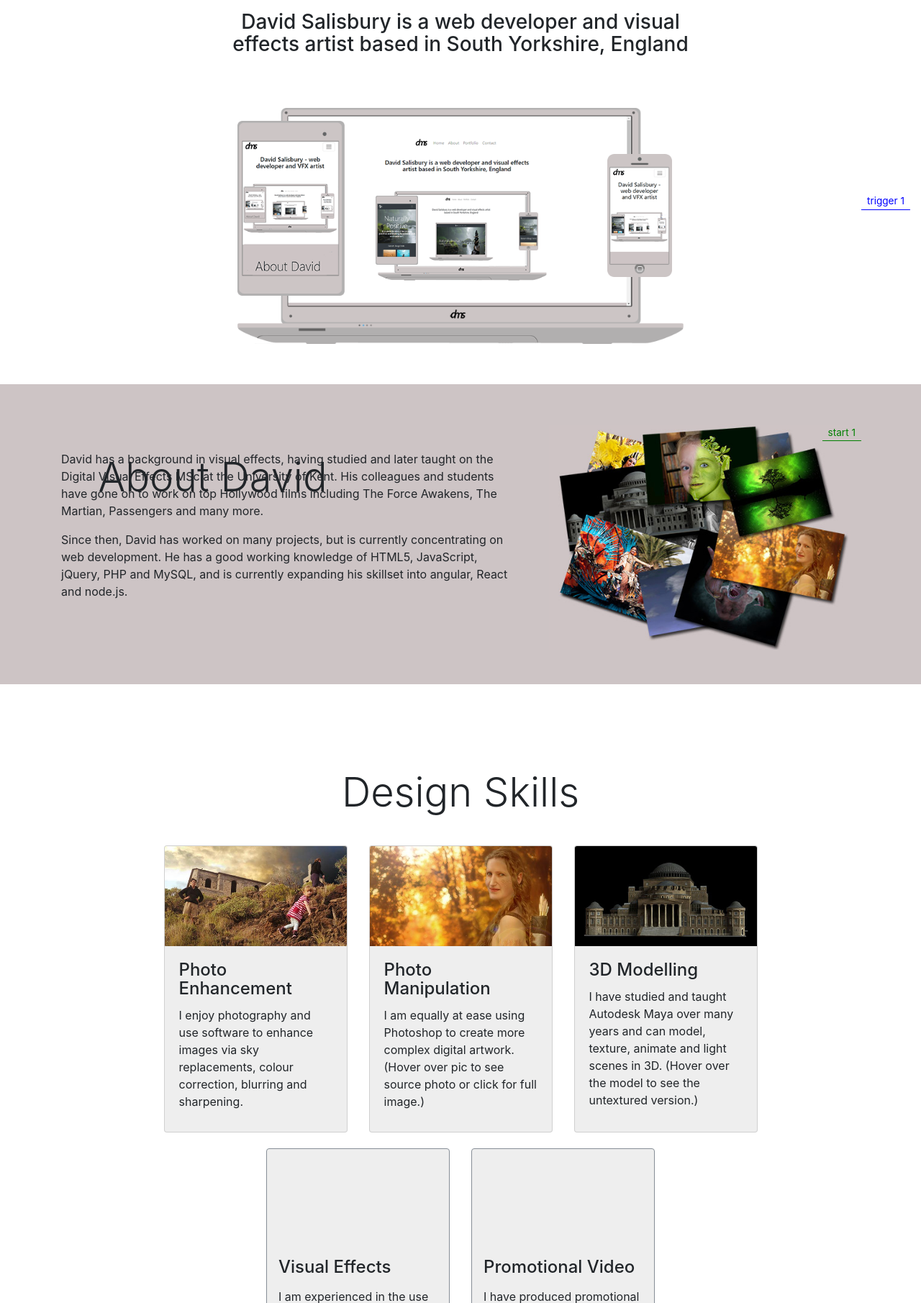
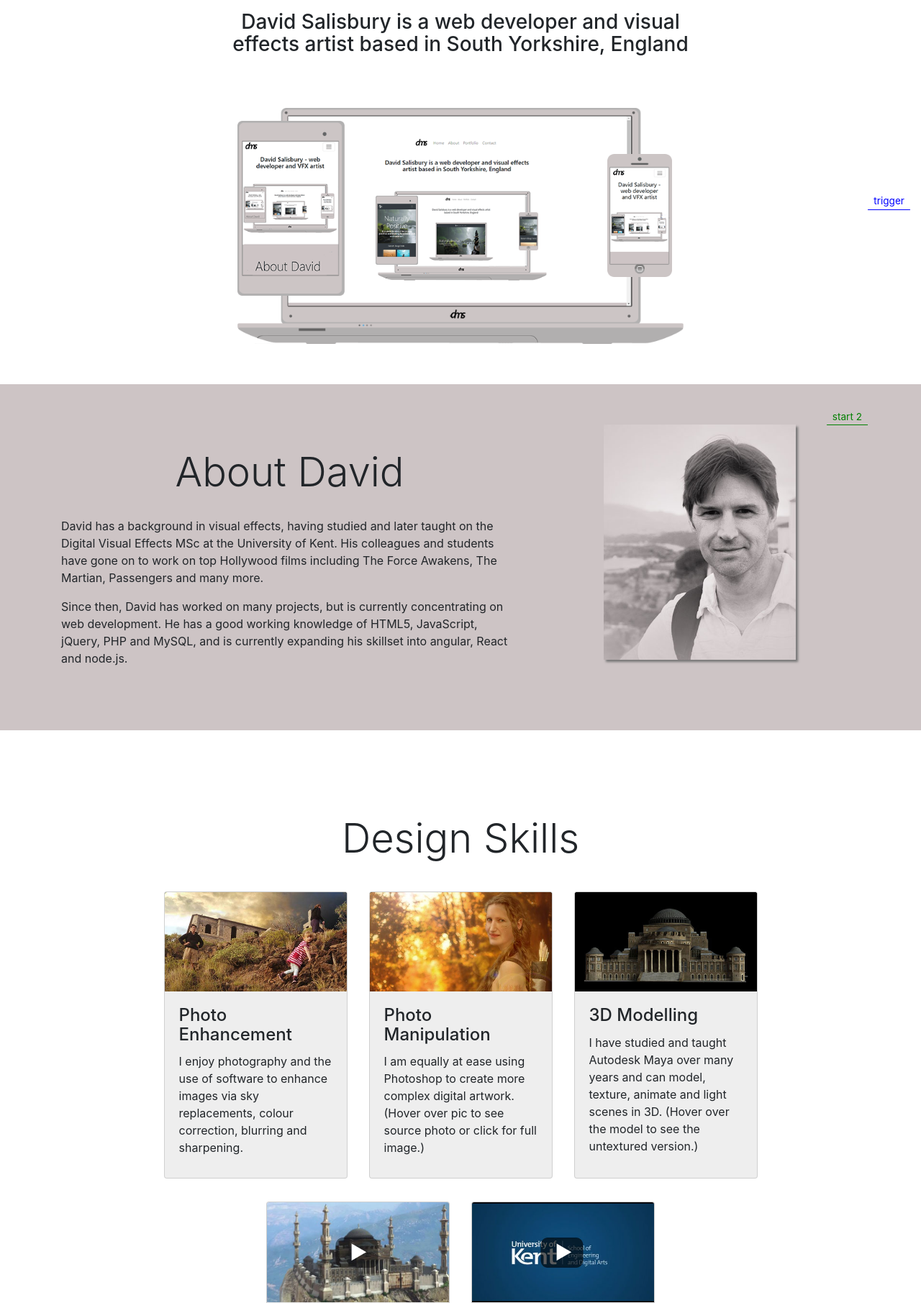
Before and after one commit to DigitalDoughnut/LHS_Website, a PHP site: page / in a window 1280 px wide. Shown: the part 109-1920 px from the top of the page at 72% size. Run offline with PHP 8.4, Linux system fonts and the light colour scheme; grey boxes are pictures that could not be loaded.

Commit message:
Contact form, removed scrolling trigger indicators

```diff
--- a/index.html
+++ b/index.html
@@ -53,7 +53,7 @@
   </nav>
 
 
-  <div class="container padmar" style="height: 100%">
+  <div class="container padmar">
     <div class="row pb-5 pt-3">
       <div class="col-10 col-md-7 mx-auto text-center padmar">
         <h3 id="introText1">David Salisbury is a web developer and visual effects artist based in South Yorkshire, England</h3>
@@ -80,7 +80,7 @@
 
         <div class="col-md-6 col-lg-7 py-4">
           <div class="text-center">
-            <h4 id="dcTrigger" class="my-3 display-4">About David</h4>
+            <h4 class="my-3 display-4">About David</h4>
           </div>
           <p class="pt-3">David has a background in visual effects, having studied and later taught on the Digital Visual Effects MSc at
             the University of Kent. His colleagues and students have gone on to work on top Hollywood films including The
@@ -90,11 +90,11 @@
             React and node.js.
           </p>
         </div>
-        <div id="collageGParent" class="col-md-6 col-lg-5 pt-sm-5 pt-md-3 pt-lg-1 px-none">
-          <div id="collageParent">
-            <div id="nebularTrigger"></div>
-            <img id="collage" class="" src="img/collage.jpg" width="100%" alt="Collage of artwork">
-            <img id="designCode" class="" src="img/designCode.png" width="100%" alt="Design and code">
+        <div id="davidGParent" class="col-md-6 col-lg-5 pt-sm-5 pt-md-3 pt-lg-1 px-none">
+          <div id="davidParent">
+            <div id="davidTrigger"></div>
+            <img id="davidBW" class="" src="img/DavidProfilePicBW.jpg" width="60%" alt="Photo of David Salisbury">
+            <img id="david" class="" src="img/DavidProfilePic.jpg" width="60%" alt="Photo of David Salisbury">
           </div>
         </div>
       </div>
@@ -114,7 +114,7 @@
             <img id="ThumbAlice" data-featherlight="img/Alice.jpg" class="card-img-top" src="img/AliceThumbWide.jpg" alt="">
             <div class="card-body">
               <h4 class="card-title">Photo Enhancement</h4>
-              <p class="card-text">I enjoy photography and use software to enhance images via sky replacements, colour correction, blurring and
+              <p class="card-text">I enjoy photography and the use of software to enhance images via sky replacements, colour correction, blurring and
                 sharpening.
               </p>
             </div>
@@ -124,7 +124,7 @@
 
         <div class="col-10 col-sm-8 col-md-4 col-lg-3 pb-2">
           <div class="card">
-            <img id="ThumbElf" data-featherlight="img/elfPic.jpg" class="card-img-top" src="img/ElfPicThumb.jpg" alt="Female Elf">
+            <img id="ThumbElf" data-featherlight="img/elfPic.jpg" class="card-img-top" src="img/elfPicThumb.jpg" alt="Female Elf">
             <div class="card-body">
               <h4 class="card-title">Photo Manipulation</h4>
               <p class="card-text">I am equally at ease using Photoshop to create more complex digital artwork. (Hover over pic to see
@@ -148,30 +148,30 @@
       <!--End of Row -->
 
       <div class="row py-md-3 justify-content-center">
-        <div class="col-10 col-sm-8 col-md-4 col-lg-3 mb-2">
-          <div class="border border-secondary rounded pb-3 mb-3" style="background-color: #EEE; min-height: 100%;">
-          <div class="embed-responsive embed-responsive-16by9">
-            <iframe width="560" height="315" src="https://www.youtube.com/embed/nqj4c1ND-CI" frameborder="0" allowfullscreen></iframe>
-          </div>
-          <h4 class="px-3 py-2">Visual Effects</h4>
-          <p class="px-3">I am experienced in the use of Maya, After Effects and Photoshop to produce video animation and VFX.
-             (Please watch on a high resolution.)
-          </p>
-        </div>
-        </div>
 
+          <div class="col-10 col-sm-8 col-md-4 col-lg-3 pb-2">
+              <div class="card">
+                <img id="thumb3DVid"  class="card-img-top" href="https://www.youtube.com/embed/nqj4c1ND-CI" data-featherlight="iframe" data-featherlight-iframe-allowfullscreen="true" data-featherlight-iframe-width="560" data-featherlight-iframe-height="315" src="img/vid3D.jpg" alt="3D model of mansion">
 
-          <div class="col-10 col-sm-8 col-md-4 col-lg-3 mb-2">
-              <div class="border border-secondary rounded pb-3 mb-3" style="background-color: #EEE; min-height: 100%;">
-            <div class="embed-responsive embed-responsive-16by9">
-                <iframe width="560" height="315" src="https://www.youtube.com/embed/z9EsIT-Fwgc" frameborder="0" allowfullscreen></iframe>
+                <div class="card-body">
+                  <h4 class="card-title">Visual Effects</h4>
+                  <p class="card-text">I am experienced in the use of Maya, After Effects and Photoshop to produce video animation and VFX.
+                      (Please watch on a high resolution.)</p>
+                </div>
+              </div>
             </div>
-            <h4 class="px-3 py-2">Promotional Video</h4>
-            <p class="px-3">I have produced promotional videos on commission, as well as filming a short documentary. (Unfortunately, as the films have since been updated, this low resolution version
-              is the only version left available.)
-            </p>
-          </div>
-          </div>
+
+            <div class="col-10 col-sm-8 col-md-4 col-lg-3 pb-2">
+                <div class="card">
+                  <img id="thumbPromoVid"  class="card-img-top" href="https://www.youtube.com/embed/z9EsIT-Fwgc" data-featherlight="iframe" data-featherlight-iframe-allowfullscreen="false" data-featherlight-iframe-width="560" data-featherlight-iframe-height="315" src="img/promoVid.jpg" alt="University of Kent promotional video titles">
+
+                  <div class="card-body">
+                    <h4 class="card-title">Promotional Video</h4>
+                    <p class="card-text">I have produced promotional videos on commission, as well as filming a short documentary. (This is a low resolution version).</p>
+                  </div>
+                </div>
+              </div>
+
         </div>
     </div>
 
@@ -202,25 +202,32 @@
       <div class="row py-5">
         <div class="col-md-8">
 
-          <form>
+          <form action="mail.php" method="POST">
               <div class="form-group">
                   <label for="inputName">Name</label>
-                  <input type="text" class="form-control" id="inputName" placeholder="Name">
+                  <input type="text" name="name" class="form-control" id="inputName" placeholder="Name">
               </div>
               <div class="form-group">
                 <label for="inputEmail">Email address</label>
-                <input type="email" class="form-control" id="inputEmail" aria-describedby="emailHelp" placeholder="Enter email">
-                <small id="emailHelp" class="form-text text-muted">I'll never share your email with anyone else.</small>
+                <input type="email" name="email" class="form-control" id="inputEmail" aria-describedby="emailHelp" placeholder="Enter email">
+                <small id="emailHelp" class="form-text text-muted">Your email will not be shared.</small>
               </div>
               <div class="form-group">
                   <label for="inputMessage">Message</label>
-                  <textarea class="form-control" id="inputMessage" placeholder="Type message"></textarea>
+                  <textarea class="form-control" name="message" id="inputMessage" placeholder="Type message"></textarea>
               </div>
-              <button type="submit" class="btn btn-primary">Submit</button>
+              <button type="submit" class="btn btn-primary">Send email</button>
             </form>
         </div>
         <div class="col-md-4">
-          <img class="my-3" style="max-width: 200px; width: 80%; border: 1px solid black; box-shadow: 3px 3px 3px #777;" src="img/DavidProfilePic.jpg" alt="Photo of David Salisbury">
+
+            <div id="collageGParent">
+                <div id="collageParent">
+                  <div id="nebularTrigger"></div>
+                  <img id="collage" class="" src="img/collage.jpg" width="100%" alt="Collage of artwork">
+                  <img id="designCode" class="" src="img/designCode.png" width="100%" alt="Design and code">
+                </div>
+            </div>
         </div>
       </div>
     </div>
--- a/sass/styles1.scss
+++ b/sass/styles1.scss
@@ -38,6 +38,7 @@
 
 #ThumbAlice, #ThumbElf, #Thumb3D {
     cursor: pointer;
+    background-color: black;
 }
 
 
@@ -158,8 +159,50 @@
 opacity: 1;
 }
 
+#davidParent {
+    display: block;
+    position: relative;
+    padding: 0;
+}
+
+#davidBW {
+    display: block;
+    position: relative;
+    width: 60%;
+    left: 20%;
+    top: 0;
+    z-index: 1;
+    box-shadow: 3px 3px 3px #777;
+}
+
+#david {
+    display: block;
+    position: absolute;
+    width: 60%;
+    left: 20%;
+    top: 0;
+    z-index: 2;
+    border: 1px solid black;
+    box-shadow: 3px 3px 3px #777;
+    opacity: 0;
+    @include transition-delay (1s);
+    @include transition (all 1.5s ease-out);
+}
+
+#david.takePosition {
+opacity: 1;
+}
+
 .card {
     min-height: 100%;
+}
+
+#thumbPromoVid {
+    cursor: pointer;
+}
+
+#thumb3DVid {
+    cursor: pointer;
 }
 
 footer {
@@ -168,14 +211,6 @@
 footer a:hover, h6{
     text-decoration: none;
     color: #bbb;
-}
-
-
-#dcTrigger {
-    position: absolute;
-    height: 1px;
-    top: 10%;
-    left: 10%;
 }
 
 @media (min-width: 970px) {
--- a/stylesheets/styles1.css
+++ b/stylesheets/styles1.css
@@ -44,15 +44,16 @@
 /* line 39, ../sass/styles1.scss */
 #ThumbAlice, #ThumbElf, #Thumb3D {
   cursor: pointer;
+  background-color: black;
 }
 
-/* line 44, ../sass/styles1.scss */
+/* line 45, ../sass/styles1.scss */
 .card {
   background-color: #EEE;
   margin-top: 10px;
 }
 
-/* line 50, ../sass/styles1.scss */
+/* line 51, ../sass/styles1.scss */
 #videoContainer {
   border: 2px;
   border-color: grey;
@@ -60,7 +61,7 @@
   padding: 10px 0px;
 }
 
-/* line 57, ../sass/styles1.scss */
+/* line 58, ../sass/styles1.scss */
 .pcPic {
   width: 100%;
   padding: 0px;
@@ -68,7 +69,7 @@
   padding-right: 2%;
 }
 
-/* line 66, ../sass/styles1.scss */
+/* line 67, ../sass/styles1.scss */
 #PC {
   position: absolute;
   display: block;
@@ -78,7 +79,7 @@
   z-index: 1;
 }
 
-/* line 76, ../sass/styles1.scss */
+/* line 77, ../sass/styles1.scss */
 #Tablet {
   position: absolute;
   display: block;
@@ -93,14 +94,14 @@
   transition: all 1s 0.2s;
 }
 
-/* line 87, ../sass/styles1.scss */
+/* line 88, ../sass/styles1.scss */
 #Tablet.loadPosition {
   left: 0%;
   top: 10%;
   width: 24%;
 }
 
-/* line 93, ../sass/styles1.scss */
+/* line 94, ../sass/styles1.scss */
 #Mobile {
   display: block;
   position: absolute;
@@ -115,7 +116,7 @@
   transition: width 1s 0.2s, left 1s 0.2s, top 1s 0.2s;
 }
 
-/* line 104, ../sass/styles1.scss */
+/* line 105, ../sass/styles1.scss */
 #Tablet2 {
   position: absolute;
   display: block;
@@ -130,7 +131,7 @@
   transition: width 1s 0.2s, left 1s 0.2s, top 1s 0.2s;
 }
 
-/* line 114, ../sass/styles1.scss */
+/* line 115, ../sass/styles1.scss */
 #Mobile2 {
   display: block;
   position: absolute;
@@ -145,23 +146,23 @@
   transition: width 1s 0.2s, left 1s 0.2s, top 1s 0.2s;
 }
 
-/* line 124, ../sass/styles1.scss */
+/* line 125, ../sass/styles1.scss */
 #introText1 {
   display: none;
 }
 
-/* line 127, ../sass/styles1.scss */
+/* line 128, ../sass/styles1.scss */
 #introText2 {
   display: block;
 }
 
-/* line 131, ../sass/styles1.scss */
+/* line 132, ../sass/styles1.scss */
 #collageParent {
   display: block;
   position: relative;
 }
 
-/* line 136, ../sass/styles1.scss */
+/* line 137, ../sass/styles1.scss */
 #collage {
   display: block;
   position: relative;
@@ -171,7 +172,7 @@
   z-index: 1;
 }
 
-/* line 145, ../sass/styles1.scss */
+/* line 146, ../sass/styles1.scss */
 #designCode {
   display: block;
   position: absolute;
@@ -190,76 +191,122 @@
   transition: all 1.5s ease-out;
 }
 
-/* line 157, ../sass/styles1.scss */
+/* line 158, ../sass/styles1.scss */
 #designCode.takePosition {
   opacity: 1;
 }
 
-/* line 161, ../sass/styles1.scss */
+/* line 162, ../sass/styles1.scss */
+#davidParent {
+  display: block;
+  position: relative;
+  padding: 0;
+}
+
+/* line 168, ../sass/styles1.scss */
+#davidBW {
+  display: block;
+  position: relative;
+  width: 60%;
+  left: 20%;
+  top: 0;
+  z-index: 1;
+  box-shadow: 3px 3px 3px #777;
+}
+
+/* line 178, ../sass/styles1.scss */
+#david {
+  display: block;
+  position: absolute;
+  width: 60%;
+  left: 20%;
+  top: 0;
+  z-index: 2;
+  border: 1px solid black;
+  box-shadow: 3px 3px 3px #777;
+  opacity: 0;
+  -moz-transition-delay: 1s;
+  -o-transition-delay: 1s;
+  -webkit-transition-delay: 1s;
+  transition-delay: 1s;
+  -moz-transition: all 1.5s ease-out;
+  -o-transition: all 1.5s ease-out;
+  -webkit-transition: all 1.5s ease-out;
+  transition: all 1.5s ease-out;
+}
+
+/* line 192, ../sass/styles1.scss */
+#david.takePosition {
+  opacity: 1;
+}
+
+/* line 196, ../sass/styles1.scss */
 .card {
   min-height: 100%;
 }
 
-/* line 165, ../sass/styles1.scss */
+/* line 200, ../sass/styles1.scss */
+#thumbPromoVid {
+  cursor: pointer;
+}
+
+/* line 204, ../sass/styles1.scss */
+#thumb3DVid {
+  cursor: pointer;
+}
+
+/* line 208, ../sass/styles1.scss */
 footer {
   color: white;
 }
 
-/* line 168, ../sass/styles1.scss */
+/* line 211, ../sass/styles1.scss */
 footer a:hover, h6 {
   text-decoration: none;
   color: #bbb;
 }
 
-/* line 174, ../sass/styles1.scss */
-#dcTrigger {
-  position: absolute;
-  height: 1px;
-  top: 10%;
-  left: 10%;
-}
-
 @media (min-width: 970px) {
-  /* line 182, ../sass/styles1.scss */
+  /* line 217, ../sass/styles1.scss */
   #introText1 {
     display: block;
   }
 
-  /* line 185, ../sass/styles1.scss */
+  /* line 220, ../sass/styles1.scss */
   #introText2 {
     display: none;
   }
 }
 @media (max-width: 767px) {
-  /* line 193, ../sass/styles1.scss */
+  /* line 228, ../sass/styles1.scss */
   .pcPic {
     padding-left: 2%;
     padding-right: 2%;
   }
 }
 @media (max-width: 575px) {
-  /* line 202, ../sass/styles1.scss */
+  /* line 237, ../sass/styles1.scss */
   collageGParent {
     justify-content: center;
   }
 
-  /* line 206, ../sass/styles1.scss */
+  /* line 241, ../sass/styles1.scss */
   #collage {
     width: 80%;
     margin: 0px auto;
   }
 
-  /* line 212, ../sass/styles1.scss */
+  /* line 247, ../sass/styles1.scss */
   #elf {
     width: 32%;
   }
 
-  /* line 216, ../sass/styles1.scss */
+  /* line 251, ../sass/styles1.scss */
   #nebula {
     width: 23%;
   }
 }
-/* line 223, ../sass/styles1.scss */
+/* line 258, ../sass/styles1.scss */
 #keepRatio {
   position: relative;
   margin-top: 0px !important;
```
Also changed, not shown: contactForm.html (added, +24 -0 lines), index1.html (added, +19 -0 lines), js/myjavascript.js (+29 -6 lines), mail.php (added, +10 -0 lines), ContactForm.php (added), img/DavidProfilePicBW.jpg (added), img/PromoVidOver.jpg (added), img/collage.jpg, img/collage1.jpg (added), img/promoVid.jpg (added), img/vid3D.jpg (added), img/vid3DOver.jpg (added).
